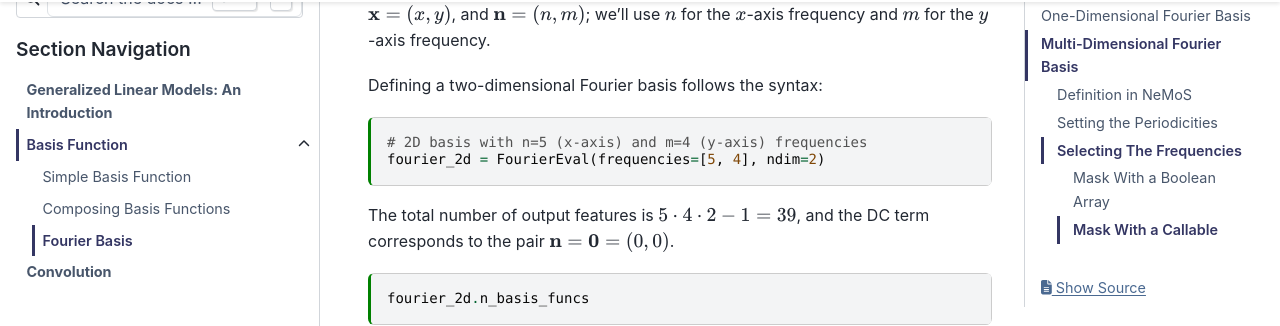
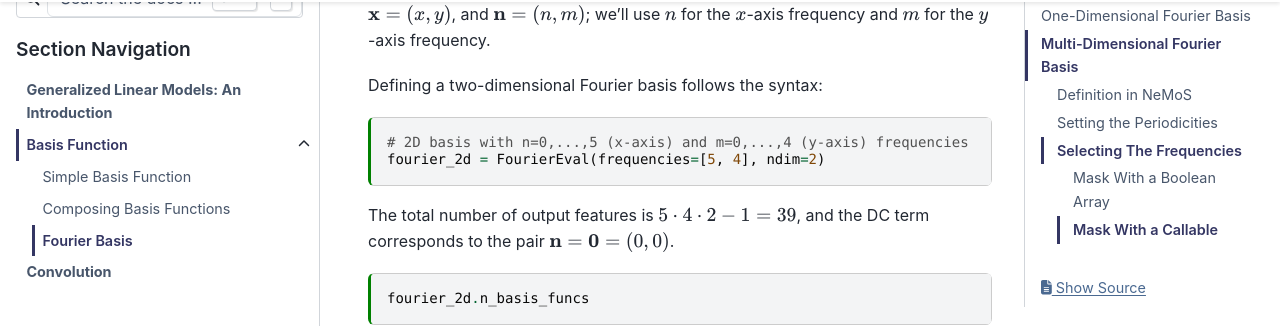
Before and after one commit to flatironinstitute/nemos, a Sphinx documentation site: the page built from docs/background/basis/ndimensional_foureir_basis.md, in a window 1280 px wide and 900 px high, scrolled down 4726 px, cut to the strip 0-534 px from the top of the window. Shown: the part 126-452 px from the top of the strip. Built offline with Sphinx 7.4.7 and the PyData theme 0.15.4, drawn with Linux system fonts in a browser that asks for light colours.

Commit message:
fix comment

````diff
--- a/docs/background/basis/ndimensional_foureir_basis.md
+++ b/docs/background/basis/ndimensional_foureir_basis.md
@@ -255,7 +255,7 @@
 
 ```{code-cell} ipython3
 
-# 2D basis with n=5 (x-axis) and m=4 (y-axis) frequencies
+# 2D basis with n=0,...,5 (x-axis) and m=0,...,4 (y-axis) frequencies
 fourier_2d = FourierEval(frequencies=[5, 4], ndim=2)
 ```
 
````
